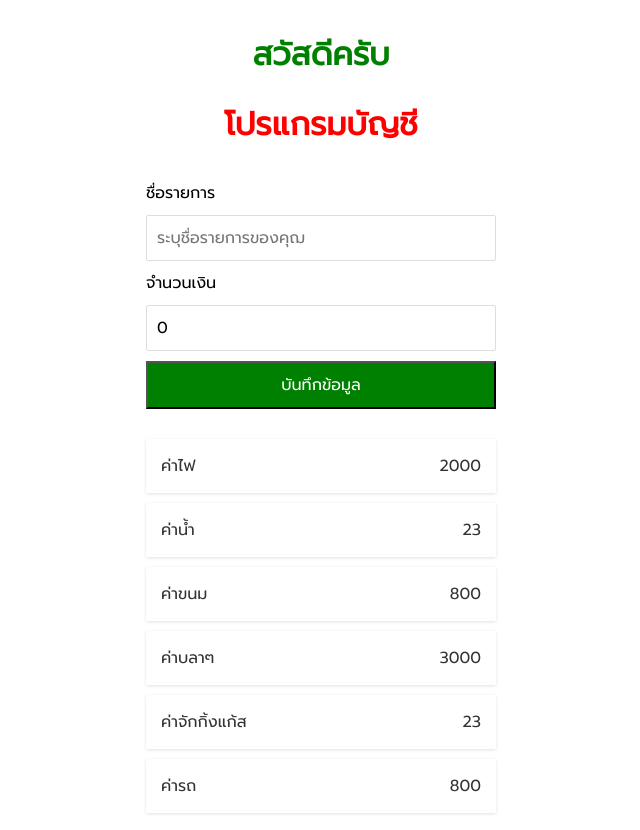
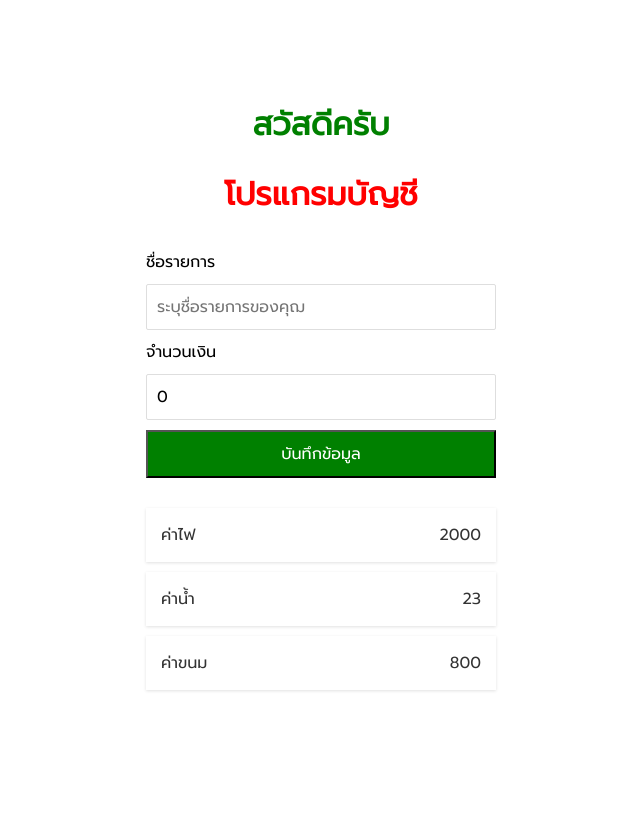
Before and after one commit to 4mGroot/LearnReact, a React (Create React App) app: page / in a window 1280 px wide. Shown: the top 830 px of the page, without its empty margins (319-959 px from the left). After the commit the page ends 800 px from the top, so only its background shows below. Built offline with nearby package versions, Linux system fonts and the light colour scheme.

Commit message:
Bottom-Up

```diff
--- a/src/App.js
+++ b/src/App.js
@@ -1,18 +1,32 @@
 import Transaction from "./components/Transaction";
 import './App.css'
 import FormComponent from "./components/FormComponent";
+import {useState} from 'react'
+
 //jsx Style แบบ in line
 const Title =()=><h1 style={{color:"red",textAlign:"center"}}>โปรแกรมบัญชี</h1>
 //หรือจะใช้แบบนี้ก็ได้ แบบ in line
 const design ={color:"green",textAlign:"center"}
 
 function App() {
+  //1.1ข้อมูลเก็บอยู่ที่ app และ app เป็นตัวกระจายขอมูลไปให้componentลูก คือ Transaction โดยส่งข้อมูลโดยใช้ propperty ดดยใช้ props คือ items
+  const initData=[
+    {id:1,title:"ค่าไฟ",amount:2000},//ข้อมูลเริ่มต้น initData
+    {id:2,title:"ค่าน้ำ",amount:23},
+    {id:3,title:"ค่าขนม",amount:800}
+]
+  const [items,setItems]= useState(initData)
+  const onAddNewItem =(newItem)=>{//newItem คือข้อมูลที่ส่งมาจาก form
+    setItems((prevItem)=>{
+      return [newItem,...prevItem]//ให้ข้อมูลใหม่ที่ส่งเข้ามาอยู่ด้านหน้าข้อมูลเดิม
+    })
+    }
   return (
     <div className="container">
       <h1 style={design}>สวัสดีครับ</h1>
       <Title/>
-      <FormComponent/>
-      <Transaction/>
+      <FormComponent onAddItem={onAddNewItem}/>
+      <Transaction items={items}/>
     </div>
   )
 }
--- a/src/components/FormComponent.js
+++ b/src/components/FormComponent.js
@@ -1,6 +1,8 @@
 import {useState} from 'react'
 import './FormComponent.css'
-const FormComponent =()=>{
+import { v4 as uuidv4 } from 'uuid'
+
+const FormComponent =(props)=>{
     const [title,setTitle] = useState('')
     const [amount,setAmount] = useState(0)
 
@@ -13,10 +15,11 @@ const FormComponent =()=>{
     const saveItem =(event)=>{
         event.preventDefault() //ไม่ให้หน้า web reset
         const itemData ={
+            id:uuidv4(),
             title:title,
             amount:Number(amount)//ให้เป็นตัวเลข
         }
-        console.log(itemData)
+        props.onAddItem(itemData)
         setTitle('')//เป็นการเคลียค่าใน hooks
         setAmount(0)
     }
--- a/src/components/Transaction.js
+++ b/src/components/Transaction.js
@@ -1,29 +1,26 @@
 import Item from "./Item"
 import './Transaction.css'
 import { v4 as uuidv4 } from 'uuid'
-
-const Transaction = ()=>{
-    const data=[
-        {title:"ค่าไฟ",amount:2000},
-        {title:"ค่าน้ำ",amount:23},
-        {title:"ค่าขนม",amount:800}
-    ]
-    const data1=[
-        {title:"ค่าบลาๆ",amount:3000},
-        {title:"ค่าจักกิ้งแก้ส",amount:23},
-        {title:"ค่ารถ",amount:800}
-    ]
+//transactions
+//1.2transaction เก็บข้อมูลดังกล่าวที่ส่งมาเป็นค่า props
+const Transaction = (props)=>{
+    const {items} = props //1.3เก็บลงในตัว array item
+    // const data1=[
+    //     {title:"ค่าบลาๆ",amount:3000},
+    //     {title:"ค่าจักกิ้งแก้ส",amount:23},
+    //     {title:"ค่ารถ",amount:800}
+    // ]
     return (
         <ul className="item-list">
             {/* <Item title="ค่ารักษาพยาบาล" amount="2000" key ={uuidv4()}/>
             <Item title="เงินเดือน" amount="80000" key ={uuidv4()}/>
             <Item title="ค่าเดินทาง" amount="200" key ={uuidv4()}/> */}
-            {data.map((element)=>{
+            {/* {data1.map((element)=>{
                 return <Item title={element.title} amount={element.amount} key ={uuidv4()}/>
-            })}
+            })} */}
             {/* หรือจะเขียนแบบนี้เป็นรูปย่อก็ได้ */}
-            {data1.map((element)=>{
-                return <Item {...element} key ={uuidv4()}/>
+            {items.map((element)=>{
+                return <Item {...element} key ={element.id}/>
             })}
         </ul>
     )
```
